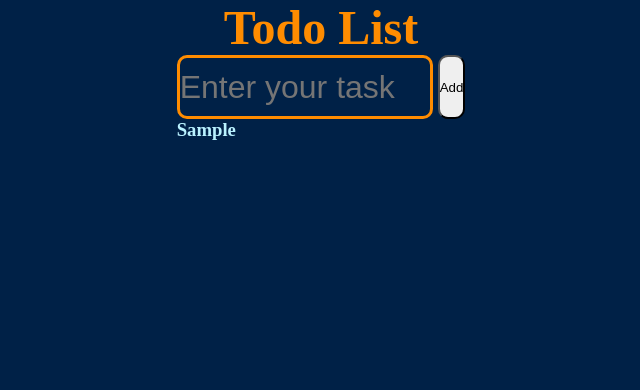
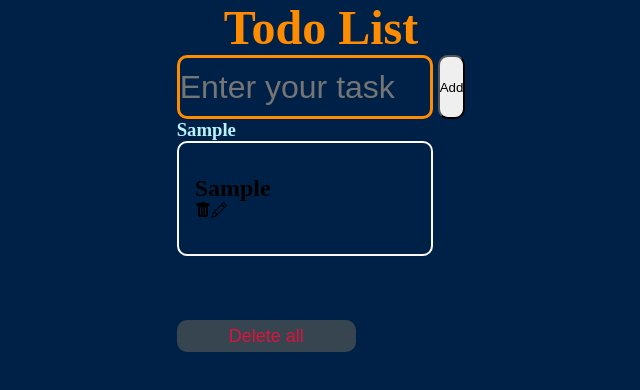
Before and after one commit to thodorisKall/Todo-List, a React (Create React App) app: page / in a window 1280 px wide. Both pictures are taken after typing "Sample" into the empty fields and a click on the button "Add". Shown: the top 390 px of the page, without its empty margins (319-959 px from the left). Built offline with nearby package versions, Linux system fonts and the light colour scheme.

Commit message:
feat: task component created

```diff
--- a/package.json
+++ b/package.json
@@ -8,6 +8,7 @@
     "@testing-library/user-event": "^13.5.0",
     "react": "^18.2.0",
     "react-dom": "^18.2.0",
+    "react-icons": "^4.10.1",
     "react-scripts": "5.0.1",
     "web-vitals": "^2.1.4"
   },
--- a/src/App.js
+++ b/src/App.js
@@ -1,4 +1,5 @@
 import "./App.css"
+import Task from "./Task.js"
 import React, { useState } from "react"
 
 function App() {
@@ -10,9 +11,20 @@ function App() {
     setInputValue(event.target.value)
   }
 
-  const handleAddBtn = (event) => {
+  const handleAddBtn = () => {
     setTask([...task, inputValue])
     setInputValue("")
+  }
+
+  const handlePressEnter = (event) => {
+    if (event.key === "Enter") {
+      event.preventDefault()
+      handleAddBtn()
+    }
+  }
+
+  const deleteAllTasks = () => {
+    setTask([])
   }
   return (
     <>
@@ -20,11 +32,12 @@ function App() {
       <div className='input__container'>
         <input
           className={enable ? "input__enable" : "input__disable"}
+          placeholder='Enter your task'
           type='text'
           value={inputValue}
           onChange={handleInput}
-          placeholder='Enter your task'
           onClick={() => setEnable(true)}
+          onKeyPress={handlePressEnter}
         />
         <button
           onClick={() => {
@@ -34,8 +47,15 @@ function App() {
           Add
         </button>
       </div>
-
       <h3>{task}</h3>
+      <div className='tasks__container'>
+        {task.map((item, index) => {
+          return <Task name={item} task_id={index} />
+        })}
+      </div>
+      <button id='btn-close' onClick={() => deleteAllTasks()}>
+        Delete all
+      </button>
     </>
   )
 }
--- a/src/Task.js
+++ b/src/Task.js
@@ -0,0 +1,16 @@
+import React from "react"
+import { BsFillTrashFill, BsPencil } from "react-icons/bs"
+
+function Task({ name, task_id }) {
+  return (
+    <div className='single__task'>
+      <h2>{name}</h2>
+      <div className='task__icons'>
+        <BsFillTrashFill />
+        <BsPencil />
+      </div>
+    </div>
+  )
+}
+
+export default Task
```
Also changed, not shown: 1 other file (tests, documents, lock files or other folders).
